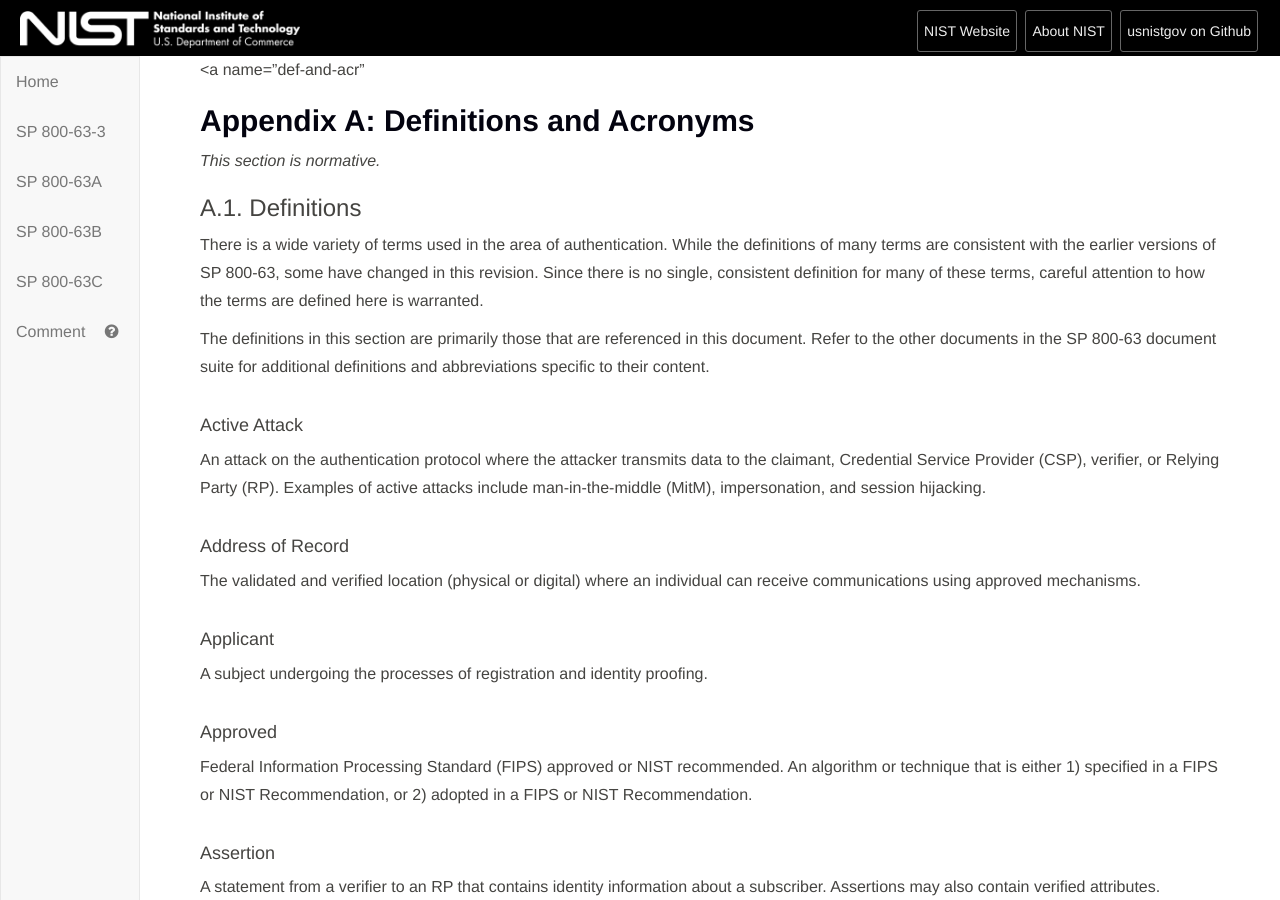
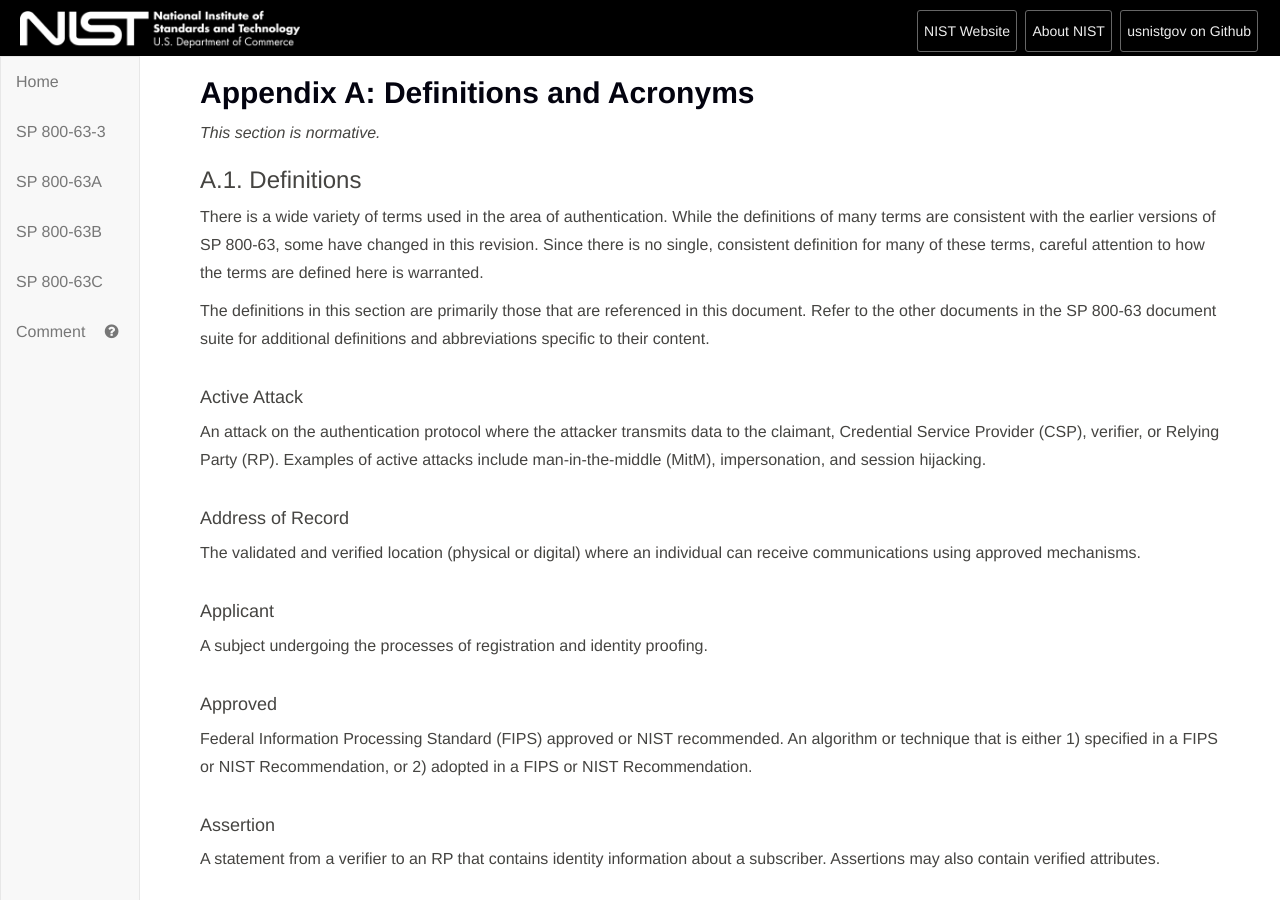
Before and after one commit to usnistgov/800-63-3, a Jekyll site: the page built from sp800-63-3/definitions.md, in a window 1280 px wide and 900 px high. Built offline with Jekyll 4.4.1, drawn with Linux system fonts in a browser that asks for light colours; our own code applies the rules of GitHub Pages for plain Markdown files.

Commit message:
Added section name to -3 definitions.

```diff
--- a/sp800-63-3/definitions.md
+++ b/sp800-63-3/definitions.md
@@ -1,4 +1,4 @@
-<a name="def-and-acr"
+<a name="def-and-acr"/>
 
 ## Appendix A: Definitions and Acronyms
 
```
